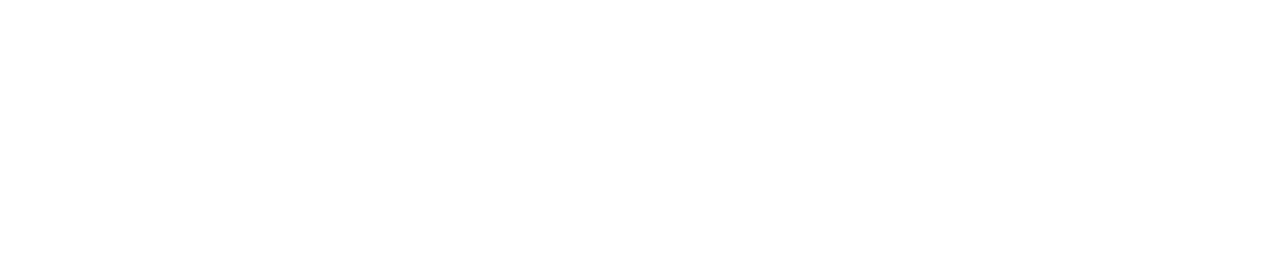
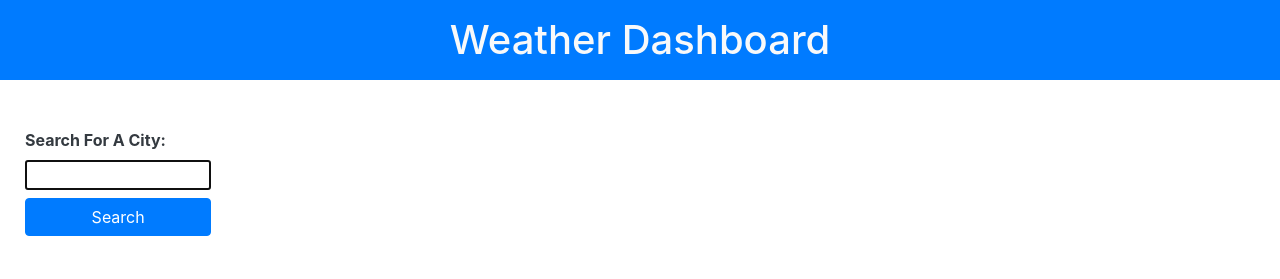
Before and after one commit to umairali-bit/weather-dashboard, a plain HTML site: page index.html in a window 1280 px wide. Drawn offline with nearby package versions, Linux system fonts and the light colour scheme.

Commit message:
header&inputForm

```diff
--- a/index.html
+++ b/index.html
@@ -4,9 +4,44 @@
     <meta charset="UTF-8">
     <meta http-equiv="X-UA-Compatible" content="IE=edge">
     <meta name="viewport" content="width=device-width, initial-scale=1.0">
+    <link rel="stylesheet" href="./assets/css/style.css" />
+    <link rel="stylesheet" href="https://cdnjs.cloudflare.com/ajax/libs/twitter-bootstrap/4.3.1/css/bootstrap.min.css"/>
+    <link rel="stylesheet" href="https://cdnjs.cloudflare.com/ajax/libs/jqueryui/1.12.1/themes/base/jquery-ui.css"/>
+    <link href="https://fonts.googleapis.com/css2?family=Open+Sans:wght@400;700&family=Staatliches&display=swap" rel="stylesheet"/>
     <title>weather-dashboard</title>
 </head>
 <body>
+    <header class ="heading bg-primary">
+        <h1 class="text-center text-light p-3 mt-0">Weather Dashboard</h1>
+    </header>
 
+    <main>
+        <div class ="row">
+            <div class="col-12 col-lg-2 text-dark flex-column m-4 p-4 p-lg-3">
+            <form id="user-form">
+                <label class="form-label font-weight-bold" for="cityName">Search For A City:</label>
+                <input name="cityName" id="cityName" type="text" autofocus="true" class="w-100"/>
+                <button type="submit" class="btn mt-2 w-100 btn-primary">Search</button>
+            </form>
+        </div>
+    </div>
+
+    </main>
+
+
+
+
+
+
+
+
+
+
+
+
+
+
+
+<script src="./assets/js/script.js"></script>
 </body>
 </html>
```
